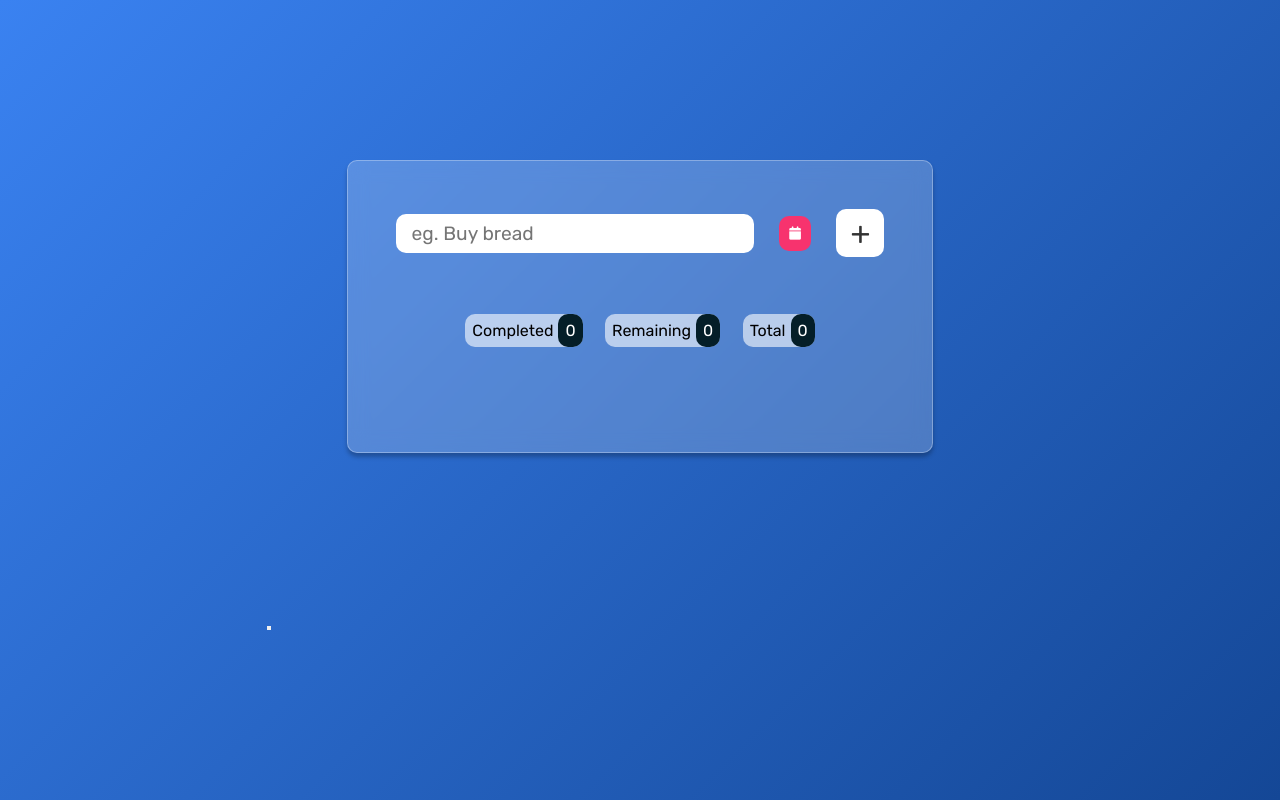
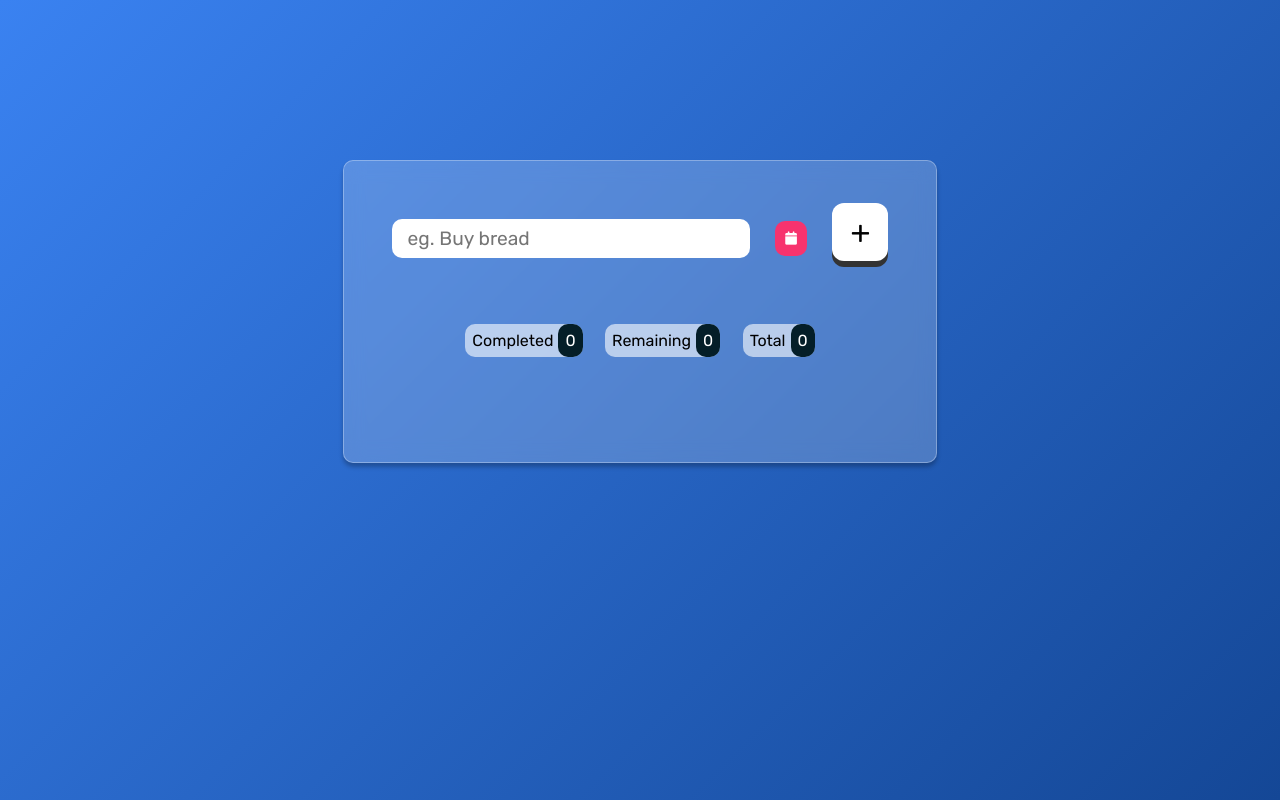
Before and after one commit to Jackan04/Task-app, a plain HTML site: page index.html in a window 1280 px wide. Drawn offline with Linux system fonts and the light colour scheme.

Commit message:
- Removed a empty button that I accidentally had made - Made the button for adding a new task more 3D like

```diff
--- a/index.html
+++ b/index.html
@@ -21,11 +21,12 @@
                         <button id="button-toggle-datepicker"><i class="fa fa-calendar"></i></button>
                         <input type="date" placeholder="Due Date" id="duedate-input">
                     </div>
-                    <button id="button-add" type="submit">+</button>
+                    <button id="button-add" type="submit" class="pushable">
+                        <span class="front">+</span>
+                    </button>
 
 
                 </form>
-
 
 
             <ul id="stats">
@@ -58,9 +59,6 @@
 
         </div>
 
-        <button>
-
-        </button>
     </main>
 
     <script src="script.js"></script>
--- a/style.css
+++ b/style.css
@@ -51,19 +51,12 @@ ul {
     font-size: 1.2rem;
 }
 
+button{
+    transition: var(--global-transition);
+}
+
 button:focus, input:focus {
     outline: none;
-}
-
-#button-add {
-    border: none;
-    border-radius: var(--border-radius);
-    background: var(--primary-color);
-    font-size: 3rem;
-    width: 3rem;
-    height: 3rem;
-    font-size: 2rem;
-    color: var(--text-color);
 }
 
 button:hover,
@@ -72,6 +65,27 @@ button:active {
     cursor: pointer;
 }
 
+.pushable {
+    background: #333;
+    border-radius: 12px;
+    border: none;
+    padding: 0;
+    cursor: pointer;
+    outline-offset: 4px;
+  }
+  .front {
+    display: block;
+    padding: 10px 18px;
+    border-radius: 12px;
+    font-size: 2rem;
+    background: var(--primary-color);
+    color: black;
+    transform: translateY(-6px);
+  }
+
+  .pushable:active .front {
+    transform: translateY(-2px);
+  }
 
 #container {
 
@@ -144,7 +158,7 @@ button:active {
     color: white;
     border: none;
     border-radius: var(--border-radius);
-    /* background-color: var(--primary-color); */
+
 }
 
 input[type="date"]{
@@ -228,11 +242,11 @@ input[type="date"]{
         padding: 0.5rem 2rem 0.5rem 1rem;
     }
 
-    #button-add {
+    /* #button-add {
         width: 3rem;
         height: 3rem;
         font-size: 2rem;
-    }
+    } */
 
     .task {
         height: 3rem;
```
